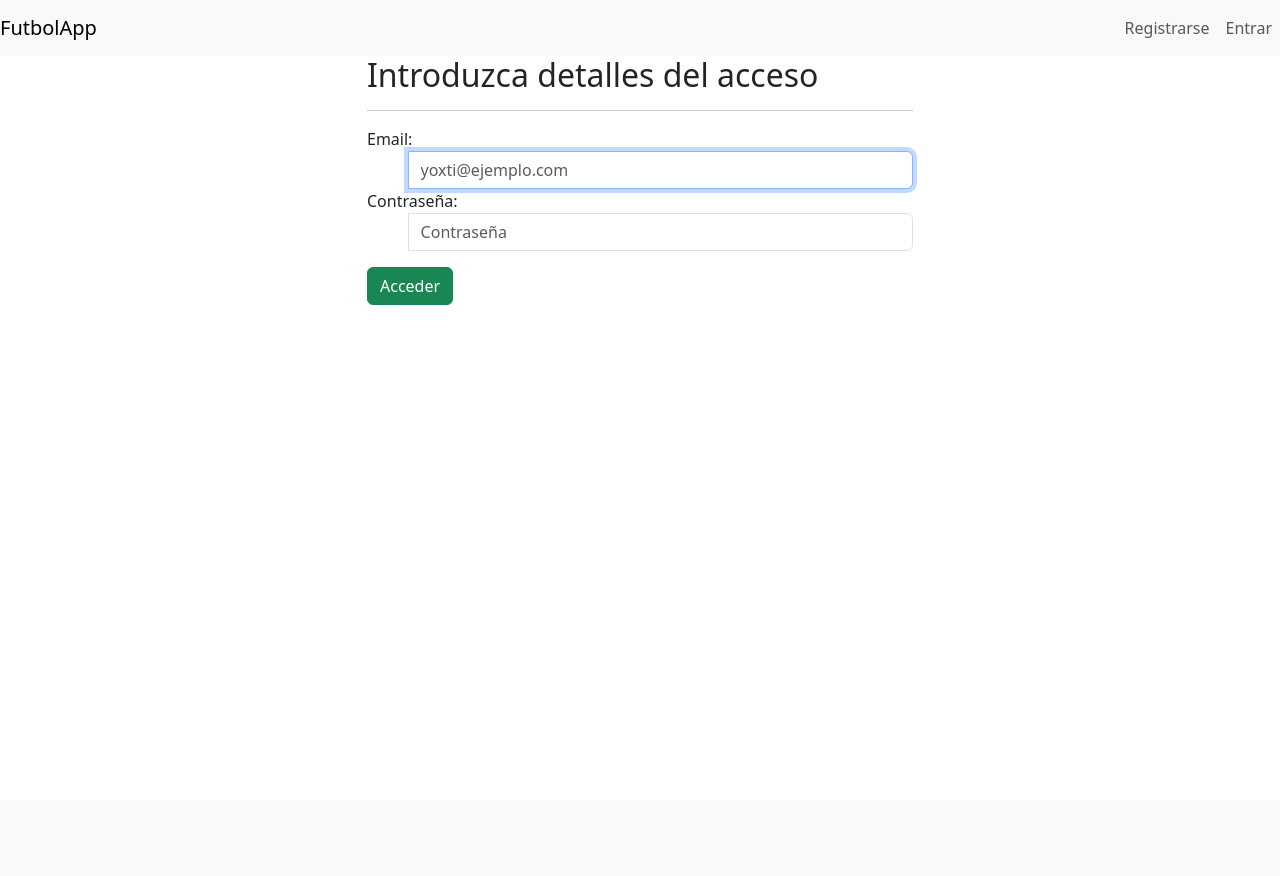
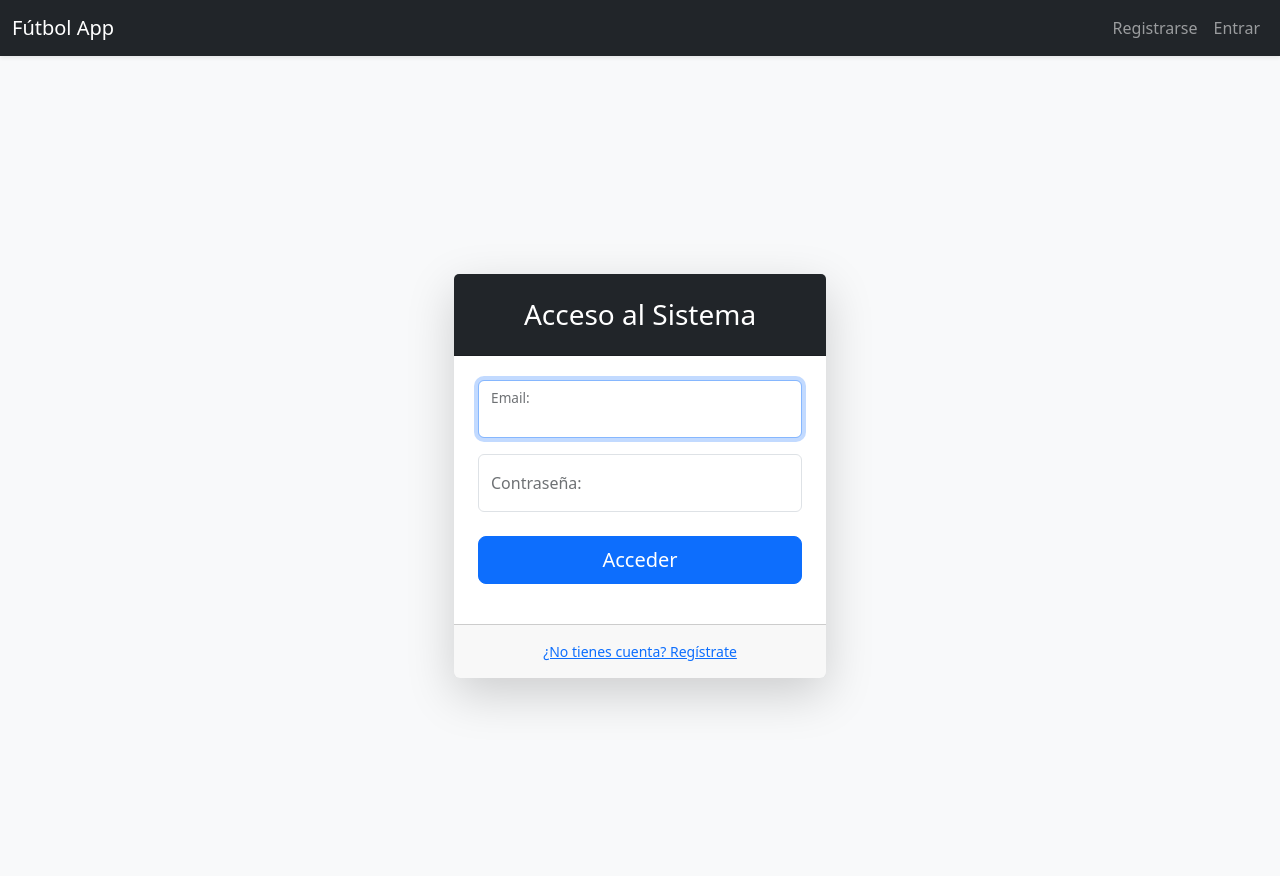
Before and after one commit to SrAlvarado/DW-2DAM-ENTREGA-FUTBOL, a PHP site: page /app/login.php in a window 1280 px wide. Before the commit the page ends 305 px from the top, so only its background shows below. Run offline with PHP 8.4, Linux system fonts and the light colour scheme.

Commit message:
Refactorización de Estilos: Aplicada nueva interfaz de usuario con Bootstrap 5 (Cards, Sombras, Jumbotron) y creación de fichero partidos.php y PartidosDAO.php

```diff
--- a/app/login.php
+++ b/app/login.php
@@ -1,20 +1,19 @@
-
 <?php
 /**
  * @title: Proyecto integrador Ev01 - Acceso al sistema.
  * @description:  Script PHP para acceder al sistema
  *
- * @version    0.1
+ * @version    1.1 - Estilos mejorados
  *
  * @author ander_frago@cuatrovientos.org miguel_goyena@cuatrovientos.org
  */
 
 $dir = __DIR__;
 require_once $dir . '/../templates/header.php';
-require_once $dir . '/../utils/SessionHelper.php';
 require_once $dir . '/../persistence/DAO/UserDAO.php';
+// SessionHelper ya se carga en el header
 
-
+// Al pulsar el boton del formulario se recarga la misma página, volviendo a ejecutar este script.
 $error = "";
 if (isset($_POST['user']))
 {
@@ -22,83 +21,74 @@ if (isset($_POST['user']))
     $pass = $_POST['pass'];
 
     if ($user == "" || $pass == "") {
-        $error = "Debes completar todos los campos<br>";
+        $error = "Debes completar todos los campos";
     } else {
+        $userDAO = new UserDAO();
 
-
-        $userDAO = new UserDAO();
-        if (!$userDAO->checkExists($user, $pass))
+        // Comprueba que es correcta el User y PASS
+        if (!$userDAO->checkUserExists($user, $pass))
         {
-            $error = "<span class='error'>Email/Contraseña inválida</span><br><br>";
+            $error = "Email o Contraseña inválida";
         }
         else
         {
+            // Realiza la gestión de la sesión de usuario
             SessionHelper::setSession($user);
 
+            // Redireccion correspondiente a la página principal (index.php)
             header('Location: ./../index.php');
             exit();
         }
     }
 }
-
+// Analizamos si hay variable de sesión almacenada
 else if (SessionHelper::loggedIn()){
+    // En caso de que exista variable de sesión redireccionamos a la página principal
     header('Location: ./../index.php');
     exit();
 }
 ?>
-<div class="container">
+
+<!-- Contenedor centrado vertical y horizontalmente -->
+<div class="container vh-100 d-flex justify-content-center align-items-center">
+    <div class="col-md-6 col-lg-4">
+        <div class="card shadow-lg border-0 rounded-lg">
+            <div class="card-header bg-dark text-white text-center">
+                <h3 class="font-weight-light my-3">Acceso al Sistema</h3>
+            </div>
+            <div class="card-body p-4">
                 <form class="form-horizontal" role="form" method="POST" action="login.php">
-          <div class="row">
-              <div class="col-md-3"></div>
-              <div class="col-md-6">
-                  <h2>Introduzca detalles del acceso</h2>
-                  <hr>
-              </div>
-          </div>
-          <div class="row">
-              <div class="col-md-3"></div>
-              <div class="col-md-6">
-                  <div class="form-group has-danger">
-                      <label class="sr-only" for="email">Email:</label>
-                      <div class="input-group mb-2 mr-sm-2 mb-sm-0">
-                          <div class="input-group-addon" style="width: 2.6rem"></div>
+
+                    <div class="form-floating mb-3">
                         <input type="text" name="user" class="form-control" id="email"
                                placeholder="yoxti@ejemplo.com" required autofocus>
+                        <label for="email">Email:</label>
+                    </div>
+
+                    <div class="form-floating mb-3">
+                        <input type="password" name="pass" class="form-control" id="password"
+                               placeholder="Contraseña" required>
+                        <label for="pass">Contraseña:</label>
+                    </div>
+
+                    <?php if ($error): ?>
+                        <div class="alert alert-danger text-center" role="alert">
+                            <?php echo $error; ?>
+                        </div>
+                    <?php endif; ?>
+
+                    <div class="d-grid mt-4 mb-0">
+                        <button type="submit" class="btn btn-primary btn-lg w-100">
+                            Acceder
+                        </button>
+                    </div>
+                </form>
+            </div>
+            <div class="card-footer text-center py-3">
+                <div class="small">
+                    <a href="signup.php">¿No tienes cuenta? Regístrate</a>
                 </div>
             </div>
         </div>
-              <div class="col-md-3">
-                  <div class="form-control-feedback">
-                      <span class="text-danger align-middle">
-                          <i class="fa fa-close"></i>  <?php  echo $error  ?>
-                      </span>
     </div>
 </div>
-          </div>
-          <div class="row">
-              <div class="col-md-3"></div>
-              <div class="col-md-6">
-                  <div class="form-group">
-                      <label class="sr-only" for="pass">Contraseña:</label>
-                      <div class="input-group mb-2 mr-sm-2 mb-sm-0">
-                          <div class="input-group-addon" style="width: 2.6rem"></div>
-                          <input type="password" name="pass" class="form-control" id="password"
-                                 placeholder="Contraseña" required>
-                      </div>
-                  </div>
-              </div>
-              <div class="col-md-3">
-                  <div class="form-control-feedback">
-                      <span class="text-danger align-middle">
-                      </span>
-                  </div>
-              </div>
-          </div>
-          <div class="row" style="padding-top: 1rem">
-              <div class="col-md-3"></div>
-              <div class="col-md-6">
-                  <button type="submit" class="btn btn-success"><i class="fa fa-sign-in"></i> Acceder</button>
-              </div>
-          </div>
-      </form>
-  </div>
--- /dev/null
+++ b/persistence/DAO/PartidosDAO.php
@@ -0,0 +1 @@
+<?php
--- a/templates/header.php
+++ b/templates/header.php
@@ -2,109 +2,111 @@
 /**
  * @title: Proyecto integrador Ev01 - Cabecera y barrra de navegación.
  * @description:  Script PHP para la gestión de la sesión de usuario.
- *                Dependiendo si el usuario esta registrado o no aparecen unas
- *   opciones en la barra de navegación.
  *
- * @version    0.2
+ * @version    1.2 - Estilos mejorados
  *
- * @author     Ander Frago & Miguel Goyena <miguel_goyena@cuatrovientos.org>
+ * @author     Ander Frago & Miguel Goyena (Modificado por Tu Nombre)
  */
 
-  $dir = __DIR__;
+$dir = __DIR__; // $dir es /templates
 require_once $dir . '/../utils/SessionHelper.php';
+
+// --- Lógica de Rutas ---
+$current_folder = basename(dirname($_SERVER['PHP_SELF']));
+$base_path = ($current_folder == 'app') ? '../' : './';
+
+$path_to_app = $base_path . 'app/';
+$path_to_assets = $base_path . 'assets/';
+$path_to_root = $base_path;
+
+// --- Lógica de Sesión ---
+SessionHelper::startSessionIfNotStarted();
 $loggedin = SessionHelper::loggedIn();
-
-  $user = '(Invitado)';
-
+$user = $_SESSION['user'] ?? '(Invitado)';
 ?>
-<html lang="en">
+<html lang="es">
 
 <head>
     <meta charset="utf-8">
-    <title><?php echo "$user" ?></title>
+    <title>Futbol - <?php echo htmlspecialchars($user); ?></title>
     <meta name="viewport"
           content="width=device-width, initial-scale=1, shrink-to-fit=no">
-    <meta http-equiv="x-ua-compatible" content="ie=edge">
-    <link rel="stylesheet" href="../assets/bootstrap-5.3.8-dist/css/bootstrap.css">
+    <meta http-equiv="x-ua-compatible" content="ie-edge">
+    <link rel="stylesheet" href="<?php echo $path_to_assets; ?>bootstrap-5.3.8-dist/css/bootstrap.css">
+
+    <!-- Estilo para el fondo de la página -->
+    <style>
+        body {
+            background-color: #f8f9fa; /* Un gris muy claro */
+        }
+        .navbar {
+            margin-bottom: 20px; /* Añade espacio debajo de la barra de navegación */
+        }
+    </style>
 </head>
-<body>
+<body style="background-color: #f8f9fa;">
+
 <?php
-
-$RUTA_CARPETA_APP = "./app/";
-$RUTA_INDEX = "./index.php";
-
-// Detectamos dónde estamos para ajustar las rutas
-$current_dir = basename(getcwd());
-if ($current_dir == 'app') {
-    $RUTA_CARPETA_APP = "./";
-    $RUTA_INDEX = "../index.php";
-    $RUTA_ASSETS = "../assets/";
-} else {
-    $RUTA_CARPETA_APP = "./app/";
-    $RUTA_INDEX = "./index.php";
-    $RUTA_ASSETS = "./assets/";
-}
-
+// En caso de tener una sesión registrada
 if ($loggedin)
 {
     ?>
-    <nav class="navbar navbar-expand-lg navbar-light bg-light">
-        <button class="navbar-toggler navbar-toggler-right" type="button"
-                data-toggle="collapse" data-target="#navbarTogglerDemo02"
-                aria-controls="navbarToggler" aria-expanded="false"
-                aria-label="Toggle navigation">
+    <nav class="navbar navbar-expand-lg navbar-dark bg-dark sticky-top shadow-sm">
+        <div class="container-fluid">
+            <a class="navbar-brand" href="<?php echo $path_to_root; ?>index.php">Fútbol App</a>
+            <button class="navbar-toggler" type="button" data-bs-toggle="collapse" data-bs-target="#navbarToggler" aria-controls="navbarToggler" aria-expanded="false" aria-label="Toggle navigation">
                 <span class="navbar-toggler-icon"></span>
             </button>
-        <a class="navbar-brand" href="<?php echo $RUTA_INDEX ?>">FutbolApp</a>
-
             <div class="collapse navbar-collapse" id="navbarToggler">
-            <ul class="navbar-nav mr-auto mt-2 mt-md-0">
+                <ul class="navbar-nav me-auto mb-2 mb-lg-0">
                     <li class="nav-item">
-                    <a class="nav-link" href="#">Equipos</a> <!-- TODO: Enlace futuro -->
+                        <a class="nav-link" href="<?php echo $path_to_root; ?>equipos.php">Equipos</a>
                     </li>
                     <li class="nav-item">
-                    <a class="nav-link" href="#">Partidos</a> <!-- TODO: Enlace futuro -->
+                        <a class="nav-link" href="<?php echo $path_to_root; ?>partidos.php">Partidos</a>
                     </li>
                 </ul>
-            <ul class="navbar-nav ms-auto mt-2 mt-md-0">
+                <ul class="navbar-nav ms-auto mb-2 mb-lg-0">
                     <li class="nav-item">
-                    <span class="navbar-text">
-                        Hola, <?php echo $user; ?>
+                    <span class="navbar-text me-2">
+                      Hola, <?php echo htmlspecialchars($user); ?>
                     </span>
                     </li>
                     <li class="nav-item">
-                    <a class="nav-link" href="<?php echo $RUTA_CARPETA_APP?>logout.php">Salir</a>
+                        <a class="nav-link btn btn-outline-warning btn-sm" href="<?php echo $path_to_app; ?>logout.php">Salir</a>
                     </li>
                 </ul>
+            </div>
         </div>
     </nav>
     <?php
 }
 else {
+    // En caso de ser usuario no registrado (Invitado)
     ?>
-    <nav class="navbar navbar-expand-lg navbar-light bg-light">
-        <button class="navbar-toggler navbar-toggler-right" type="button"
-                data-toggle="collapse" data-target="#navbarTogglerDemo02"
-                aria-controls="navbarToggler" aria-expanded="false"
-                aria-label="Toggle navigation">
+    <nav class="navbar navbar-expand-lg navbar-dark bg-dark sticky-top shadow-sm">
+        <div class="container-fluid">
+            <a class="navbar-brand" href="<?php echo $path_to_root; ?>index.php">Fútbol App</a>
+            <button class="navbar-toggler" type="button" data-bs-toggle="collapse" data-bs-target="#navbarToggler" aria-controls="navbarToggler" aria-expanded="false" aria-label="Toggle navigation">
                 <span class="navbar-toggler-icon"></span>
             </button>
-        <a class="navbar-brand" href="<?php echo $RUTA_INDEX ?>">FutbolApp</a>
-
             <div class="collapse navbar-collapse" id="navbarToggler">
-            <ul class="navbar-nav ms-auto mt-2 mt-md-0">
+                <ul class="navbar-nav ms-auto mb-2 mb-lg-0">
                     <li class="nav-item">
-                    <a class="nav-link" href="<?php echo $RUTA_CARPETA_APP?>signup.php">Registrarse</a>
+                        <a class="nav-link" href="<?php echo $path_to_app; ?>signup.php">Registrarse</a>
                     </li>
                     <li class="nav-item">
-                    <a class="nav-link" href="<?php echo $RUTA_CARPETA_APP?>login.php">Entrar</a>
+                        <a class="nav-link" href="<?php echo $path_to_app; ?>login.php">Entrar</a>
                     </li>
                 </ul>
+            </div>
         </div>
     </nav>
     <?php
 }
 ?>
+
+<!-- JS de Bootstrap (Bundle incluye Popper.js, necesario para dropdowns) -->
+<script type="text/javascript" src="<?php echo $path_to_assets; ?>bootstrap-5.3.8-dist/js/bootstrap.bundle.min.js"></script>
 </body>
 </html>
-<script type="text/javascript" src="<?php echo $RUTA_ASSETS ?>bootstrap-5.3.8-dist/js/bootstrap.bundle.min.js"></script>
--- a/utils/SessionHelper.php
+++ b/utils/SessionHelper.php
@@ -59,4 +59,14 @@ class SessionHelper {
       return false;
     }
   }
+
+  static function getUser(): string{
+      self::startSessionIfNotStarted();
+      if (isset($_SESSION['user'])) {
+          return $_SESSION['user'];
+      } else {
+          return "Invitado";
+      }
+  }
+
 }
```
Also changed, not shown: app/signup.php (+48 -71 lines), equipos.php (+40 -15 lines), partidos.php (added, +203 -0 lines), partidosEquipo.php (+50 -37 lines). Lines whose indentation alone changed are shown as unchanged.
